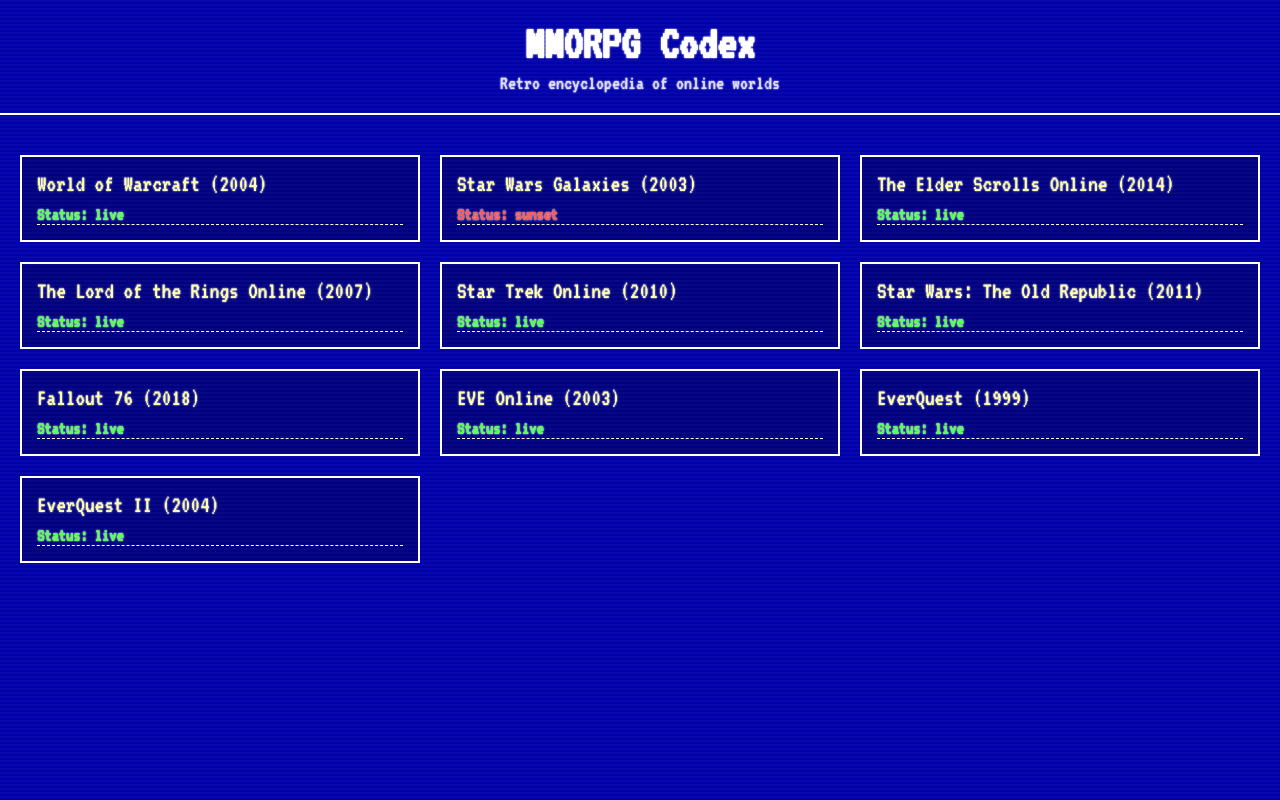
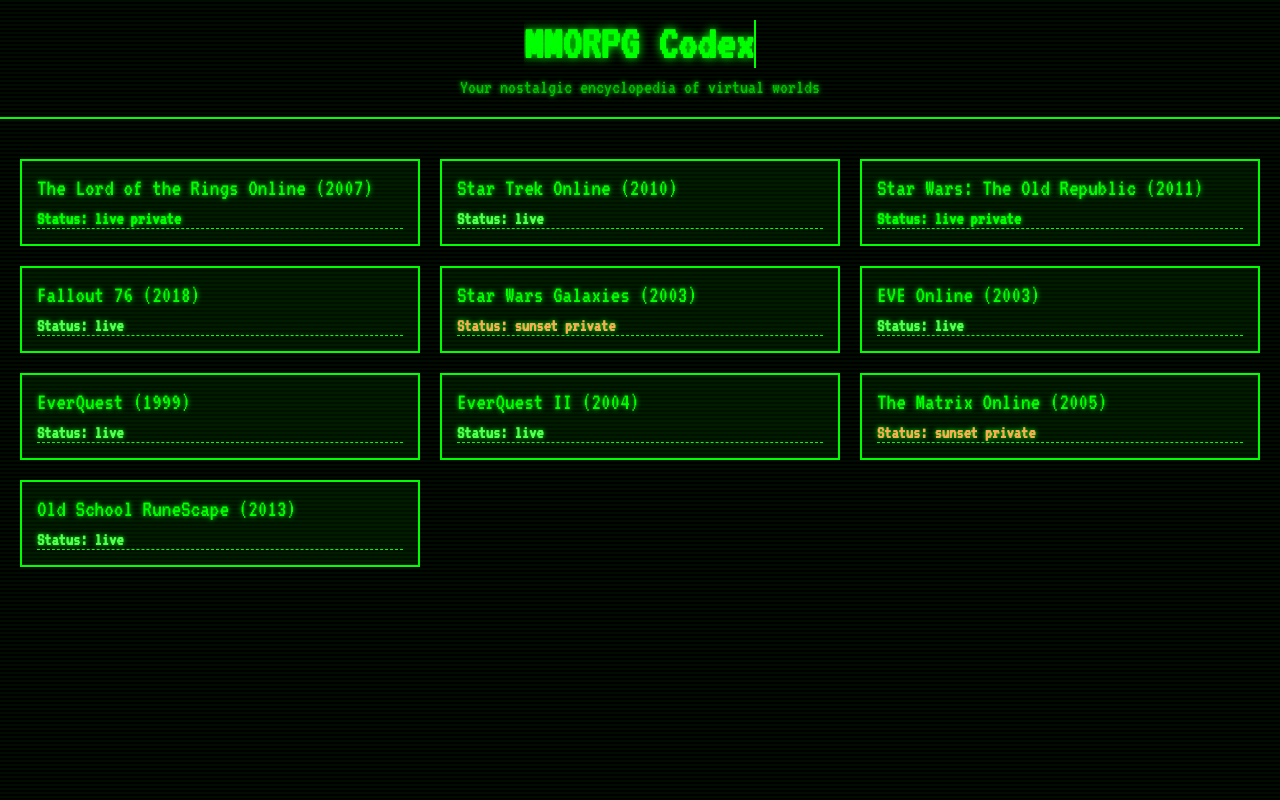
Before and after one commit to 0x695/mmo, a plain HTML site: page index.html in a window 1280 px wide. Drawn offline with Linux system fonts and the light colour scheme.

Commit message:
Add files via upload

```diff
--- a/games.json
+++ b/games.json
@@ -1,170 +1,220 @@
 {
   "games": [
     {
-      "id": "wow",
-      "title": "World of Warcraft",
-      "release_year": 2004,
+      "id": "lotro",
+      "title": "The Lord of the Rings Online",
+      "release_year": 2007,
+      "status": "live_private",
+      "developer": "Turbine / Standing Stone Games",
+      "publisher": "Daybreak Game Company",
+      "official_website": "https://www.lotro.com/",
+      "servers": [
+        {
+          "name": "Arkenstone",
+          "type": "official",
+          "region": "NA",
+          "ruleset": "PvE",
+          "address": "",
+          "population": "High"
+        },
+        {
+          "name": "Evernight",
+          "type": "official",
+          "region": "EU",
+          "ruleset": "PvE",
+          "address": "",
+          "population": "Medium"
+        }
+      ]
+    },
+    {
+      "id": "sto",
+      "title": "Star Trek Online",
+      "release_year": 2010,
       "status": "live",
-      "has_private": true,
-      "official_servers_count": 1,
-      "private_servers_count": 1,
-      "developer": "Blizzard Entertainment",
-      "publisher": "Blizzard Entertainment",
+      "developer": "Cryptic Studios",
+      "publisher": "Perfect World Entertainment",
+      "official_website": "https://www.playstartrekonline.com/",
       "servers": [
-        { "name": "Retail - EU", "type": "official", "region": "EU", "ruleset": "PvE/PvP", "address": "", "population": "high" },
-        { "name": "Warmane - Icecrown", "type": "private", "region": "EU/NA", "ruleset": "PvE/PvP", "address": "logon.warmane.com", "population": "high" }
-      ],
-      "official_website": "https://worldofwarcraft.blizzard.com",
-      "last_updated": "2025-09-04"
+        {
+          "name": "Holodeck",
+          "type": "official",
+          "region": "Global",
+          "ruleset": "PvE/PvP",
+          "address": "",
+          "population": "Medium"
+        }
+      ]
+    },
+    {
+      "id": "swtor",
+      "title": "Star Wars: The Old Republic",
+      "release_year": 2011,
+      "status": "live_private",
+      "developer": "BioWare Austin",
+      "publisher": "Electronic Arts",
+      "official_website": "https://www.swtor.com/",
+      "servers": [
+        {
+          "name": "Star Forge",
+          "type": "official",
+          "region": "NA",
+          "ruleset": "PvE",
+          "address": "",
+          "population": "High"
+        },
+        {
+          "name": "Darth Malgus",
+          "type": "official",
+          "region": "EU",
+          "ruleset": "PvE",
+          "address": "",
+          "population": "Medium"
+        }
+      ]
+    },
+    {
+      "id": "fallout76",
+      "title": "Fallout 76",
+      "release_year": 2018,
+      "status": "live",
+      "developer": "Bethesda Game Studios",
+      "publisher": "Bethesda Softworks",
+      "official_website": "https://fallout.bethesda.net/",
+      "servers": [
+        {
+          "name": "Public Servers",
+          "type": "official",
+          "region": "Global",
+          "ruleset": "PvE/PvP",
+          "address": "",
+          "population": "Medium"
+        }
+      ]
     },
     {
       "id": "swg",
       "title": "Star Wars Galaxies",
       "release_year": 2003,
       "end_year": 2011,
-      "status": "sunset",
-      "has_private": true,
-      "official_servers_count": 0,
-      "private_servers_count": 3,
+      "status": "sunset_private",
       "developer": "Sony Online Entertainment",
       "publisher": "LucasArts",
+      "official_website": "https://en.wikipedia.org/wiki/Star_Wars_Galaxies",
       "servers": [
-        { "name": "SWG Legends", "type": "private", "region": "Global", "ruleset": "PvE/PvP", "address": "login.swglegends.com", "population": "medium" },
-        { "name": "SWGEmu Basilisk", "type": "private", "region": "Global", "ruleset": "PvE/PvP", "address": "login.swgemu.com", "population": "medium" },
-        { "name": "Sentinel CEmu", "type": "private", "region": "Global", "ruleset": "PvE/PvP", "address": "login.cemu-online.com", "population": "low" }
-      ],
-      "official_website": "https://www.swglegends.com",
-      "last_updated": "2025-09-04"
-    },
-    {
-      "id": "eso",
-      "title": "The Elder Scrolls Online",
-      "release_year": 2014,
-      "status": "live",
-      "has_private": false,
-      "official_servers_count": 1,
-      "private_servers_count": 0,
-      "developer": "ZeniMax Online Studios",
-      "publisher": "Bethesda Softworks",
-      "servers": [],
-      "official_website": "https://www.elderscrollsonline.com",
-      "steam_appid": 306130,
-      "last_updated": "2025-09-04"
-    },
-    {
-      "id": "lotro",
-      "title": "The Lord of the Rings Online",
-      "release_year": 2007,
-      "status": "live",
-      "has_private": false,
-      "official_servers_count": 10,
-      "private_servers_count": 0,
-      "developer": "Standing Stone Games",
-      "publisher": "Daybreak Game Company",
-      "servers": [
-        { "name": "Arkenstone", "type": "official", "region": "NA", "ruleset": "PvE", "address": "", "population": "medium" },
-        { "name": "Crickhollow", "type": "official", "region": "NA", "ruleset": "PvE", "address": "", "population": "medium" },
-        { "name": "Landroval", "type": "official", "region": "NA", "ruleset": "Roleplay", "address": "", "population": "low" },
-        { "name": "Brandywine", "type": "official", "region": "NA", "ruleset": "PvE", "address": "", "population": "high" },
-        { "name": "Gladden", "type": "official", "region": "NA", "ruleset": "PvE", "address": "", "population": "medium" },
-        { "name": "Anor", "type": "official", "region": "EU", "ruleset": "Legendary", "address": "", "population": "low" },
-        { "name": "Evernight", "type": "official", "region": "EU", "ruleset": "PvE", "address": "", "population": "medium" },
-        { "name": "Laurelin", "type": "official", "region": "EU", "ruleset": "Roleplay", "address": "", "population": "medium" },
-        { "name": "Sirannon", "type": "official", "region": "EU", "ruleset": "PvE", "address": "", "population": "low" },
-        { "name": "Gwaihir", "type": "official", "region": "EU", "ruleset": "PvE", "address": "", "population": "medium" }
-      ],
-      "official_website": "https://www.lotro.com",
-      "steam_appid": 212500,
-      "last_updated": "2025-09-04"
-    },
-    {
-      "id": "sto",
-      "title": "Star Trek Online",
-      "release_year": 2010,
-      "status": "live",
-      "has_private": false,
-      "official_servers_count": 1,
-      "private_servers_count": 0,
-      "developer": "Cryptic Studios",
-      "publisher": "Perfect World Entertainment",
-      "servers": [],
-      "official_website": "https://www.playstartrekonline.com",
-      "steam_appid": 9900,
-      "last_updated": "2025-09-04"
-    },
-    {
-      "id": "swtor",
-      "title": "Star Wars: The Old Republic",
-      "release_year": 2011,
-      "status": "live",
-      "has_private": false,
-      "official_servers_count": 1,
-      "private_servers_count": 0,
-      "developer": "BioWare Austin",
-      "publisher": "Electronic Arts",
-      "servers": [],
-      "official_website": "https://www.swtor.com",
-      "last_updated": "2025-09-04"
-    },
-    {
-      "id": "fallout76",
-      "title": "Fallout 76",
-      "release_year": 2018,
-      "status": "live",
-      "has_private": false,
-      "official_servers_count": 1,
-      "private_servers_count": 0,
-      "developer": "Bethesda Game Studios",
-      "publisher": "Bethesda Softworks",
-      "servers": [],
-      "official_website": "https://fallout.bethesda.net",
-      "steam_appid": 1151340,
-      "last_updated": "2025-09-04"
+        {
+          "name": "SWGEmu",
+          "type": "private",
+          "region": "Global",
+          "ruleset": "PvE/PvP",
+          "address": "https://www.swgemu.com/",
+          "population": "Medium"
+        },
+        {
+          "name": "SWG Legends",
+          "type": "private",
+          "region": "Global",
+          "ruleset": "PvE/PvP",
+          "address": "https://swglegends.com/",
+          "population": "Medium"
+        }
+      ]
     },
     {
       "id": "eve",
       "title": "EVE Online",
       "release_year": 2003,
       "status": "live",
-      "has_private": false,
-      "official_servers_count": 1,
-      "private_servers_count": 0,
       "developer": "CCP Games",
       "publisher": "CCP Games",
+      "official_website": "https://www.eveonline.com/",
       "servers": [
-        { "name": "Tranquility", "type": "official", "region": "Global", "ruleset": "PvP sandbox", "address": "", "population": "high" }
-      ],
-      "official_website": "https://www.eveonline.com",
-      "steam_appid": 8500,
-      "last_updated": "2025-09-04"
+        {
+          "name": "Tranquility",
+          "type": "official",
+          "region": "Global",
+          "ruleset": "PvP",
+          "address": "",
+          "population": "High"
+        }
+      ]
     },
     {
       "id": "everquest",
       "title": "EverQuest",
       "release_year": 1999,
       "status": "live",
-      "has_private": false,
-      "official_servers_count": 20,
-      "private_servers_count": 0,
-      "developer": "Verant Interactive / SOE",
-      "publisher": "Daybreak Game Company",
-      "servers": [],
-      "official_website": "https://www.everquest.com",
-      "last_updated": "2025-09-04"
+      "developer": "Verant Interactive / Daybreak Game Company",
+      "publisher": "Sony Online Entertainment",
+      "official_website": "https://www.everquest.com/",
+      "servers": [
+        {
+          "name": "Live Servers",
+          "type": "official",
+          "region": "Global",
+          "ruleset": "PvE",
+          "address": "",
+          "population": "Medium"
+        }
+      ]
     },
     {
       "id": "everquest2",
       "title": "EverQuest II",
       "release_year": 2004,
       "status": "live",
-      "has_private": false,
-      "official_servers_count": 10,
-      "private_servers_count": 0,
       "developer": "Sony Online Entertainment",
       "publisher": "Daybreak Game Company",
-      "servers": [],
-      "official_website": "https://www.everquest2.com",
-      "last_updated": "2025-09-04"
+      "official_website": "https://www.everquest2.com/",
+      "servers": [
+        {
+          "name": "Live Servers",
+          "type": "official",
+          "region": "Global",
+          "ruleset": "PvE",
+          "address": "",
+          "population": "Medium"
+        }
+      ]
+    },
+    {
+      "id": "mxo",
+      "title": "The Matrix Online",
+      "release_year": 2005,
+      "end_year": 2009,
+      "status": "sunset_private",
+      "developer": "Monolith Productions",
+      "publisher": "Sony Online Entertainment",
+      "official_website": "https://en.wikipedia.org/wiki/The_Matrix_Online",
+      "servers": [
+        {
+          "name": "MxO Emulator",
+          "type": "private",
+          "region": "Global",
+          "ruleset": "PvE/PvP",
+          "address": "https://mxoemu.info/",
+          "population": "Low"
+        }
+      ]
+    },
+    {
+      "id": "osrs",
+      "title": "Old School RuneScape",
+      "release_year": 2013,
+      "status": "live",
+      "developer": "Jagex",
+      "publisher": "Jagex",
+      "official_website": "https://oldschool.runescape.com/",
+      "servers": [
+        {
+          "name": "Worlds",
+          "type": "official",
+          "region": "Global",
+          "ruleset": "PvE/PvP",
+          "address": "",
+          "population": "High"
+        }
+      ]
     }
   ]
 }
--- a/index.html
+++ b/index.html
@@ -3,19 +3,23 @@
 <head>
   <meta charset="UTF-8">
   <title>MMORPG Codex</title>
+  <!-- Link to external CSS -->
   <link rel="stylesheet" href="style.css">
-  <script defer src="script.js"></script>
-  <!-- Retro Google Font -->
+  <!-- Retro monospace font (VT323 from Google Fonts) -->
   <link href="https://fonts.googleapis.com/css2?family=VT323&display=swap" rel="stylesheet">
 </head>
 <body>
   <header>
-    <h1>MMORPG Codex</h1>
-    <p>Retro encyclopedia of online worlds</p>
+    <!-- Main title with typing + flicker effect -->
+    <h1 class="typing flicker">MMORPG Codex</h1>
+    <!-- Subheading will fade in after typing finishes -->
+    <p class="subheading">Your nostalgic encyclopedia of virtual worlds</p>
   </header>
 
-  <main id="games-container">
-    <!-- JS will populate games here -->
-  </main>
+  <!-- Game cards will be inserted here by script.js -->
+  <div id="games-container"></div>
+
+  <!-- External JS -->
+  <script src="script.js"></script>
 </body>
 </html>
--- a/style.css
+++ b/style.css
@@ -1,34 +1,38 @@
-/* Global Atari blue screen aesthetic */
+/* === GENERAL TERMINAL AESTHETIC === */
 body {
   margin: 0;
-  font-family: 'VT323', monospace;
-  background-color: #0000aa; /* deep Atari blue */
-  color: #ffffff; /* crisp white text */
+  font-family: 'VT323', monospace; /* retro monospace font */
+  background-color: #000000;       /* pure black background */
+  color: #00ff00;                  /* neon green text */
   font-size: 18px;
-  text-shadow: 0 0 2px #fff; /* slight glow effect */
+  text-shadow: 0 0 5px #00ff00;    /* glowing CRT effect */
 }
 
-/* Header */
+/* === HEADER === */
 header {
   text-align: center;
   padding: 20px;
-  border-bottom: 2px solid #ffffff;
+  border-bottom: 2px solid #00ff00;
   margin-bottom: 20px;
 }
 
 header h1 {
   font-size: 48px;
   margin: 0;
-  color: #ffffff;
+  color: #00ff00;
+  text-shadow: 0 0 10px #00ff00;
 }
 
 header p {
   font-size: 20px;
   margin: 5px 0 0 0;
-  color: #ddddff;
+  color: #00cc00;
+  opacity: 0; /* start invisible, fade-in later */
+  animation: fadeIn 2s ease forwards;
+  animation-delay: 3.5s; /* wait until typing effect finishes */
 }
 
-/* Container for cards */
+/* === GAME CONTAINER GRID === */
 #games-container {
   display: grid;
   grid-template-columns: repeat(auto-fit, minmax(320px, 1fr));
@@ -36,82 +40,86 @@
   padding: 20px;
 }
 
-/* Each card looks like an Atari-style window */
+/* === GAME CARDS === */
 .game-card {
-  border: 2px solid #ffffff;
+  border: 2px solid #00ff00;
   padding: 15px;
-  background-color: #000080; /* darker blue inside */
+  background-color: #001100; /* faint green background inside */
   cursor: pointer;
   transition: transform 0.1s, box-shadow 0.2s;
 }
 
 .game-card:hover {
   transform: scale(1.02);
-  box-shadow: 0 0 12px #ffffff;
+  box-shadow: 0 0 12px #00ff00;
 }
 
-/* Title line */
+/* === GAME TITLE === */
 .game-header {
   font-size: 24px;
   margin: 0 0 10px 0;
-  color: #ffffaa; /* retro yellow accent */
+  color: #00ff00;
   display: inline-block;
   position: relative;
 }
 
-/* Blinking cursor effect after each game title */
+/* Blinking underscore cursor after each game title */
 .game-header::after {
   content: "_";
   margin-left: 5px;
-  color: #ffffff;
+  color: #00ff00;
   animation: blink 1s step-start infinite;
 }
 
+/* Blink animation for cursor */
 @keyframes blink {
   50% { opacity: 0; }
 }
 
-/* Status indicator */
+/* === STATUS COLORS === */
 .status {
   font-weight: bold;
+  color: #00ff00;
 }
 
-.status.live { color: #55ff55; }
-.status.sunset { color: #ff5555; }
-.status.sunset_private { color: #ffaa55; }
-.status.legacy { color: #bbbbbb; }
+.status.live { color: #55ff55; }        /* bright green for live games */
+.status.sunset { color: #ff5555; }      /* red for dead with no servers */
+.status.sunset_private { color: #ffaa55; } /* orange for dead but private servers exist */
+.status.legacy { color: #bbbbbb; }      /* grey for legacy/archival */
 
-/* Animated details (slide open/close) */
+/* === SLIDE OPEN/CLOSE DETAILS === */
 .game-details {
   max-height: 0;
   overflow: hidden;
   margin-top: 0;
-  border-top: 1px dashed #ffffff;
+  border-top: 1px dashed #00ff00;
   padding-top: 0;
   transition: max-height 0.4s ease, padding-top 0.4s ease, margin-top 0.4s ease;
 }
 
 .game-details.open {
-  max-height: 500px; /* enough to fit server list */
+  max-height: 500px; /* enough to fit servers */
   margin-top: 10px;
   padding-top: 10px;
 }
 
-/* Inner content spacing */
+/* Inner spacing */
 .game-details div {
   margin-bottom: 5px;
 }
 
-/* Server list */
+/* Server box */
 .server {
   margin-left: 10px;
   padding-left: 10px;
-  border-left: 1px solid #ffffff;
+  border-left: 1px solid #00ff00;
   margin-bottom: 8px;
-  color: #ccccff;
+  color: #00dd00; /* slightly lighter green */
 }
 
-/* Optional retro scanline effect */
+/* === RETRO EFFECTS === */
+
+/* Scanline effect overlay */
 body::before {
   content: "";
   position: fixed;
@@ -120,9 +128,46 @@
   pointer-events: none;
   background: repeating-linear-gradient(
     to bottom,
-    rgba(255,255,255,0.03),
-    rgba(255,255,255,0.03) 2px,
+    rgba(0, 255, 0, 0.05),
+    rgba(0, 255, 0, 0.05) 2px,
     transparent 2px,
     transparent 4px
   );
 }
+
+/* Typing effect for header */
+.typing {
+  display: inline-block;
+  white-space: nowrap;
+  overflow: hidden;
+  border-right: 2px solid #00ff00;
+  animation: typing 3s steps(30, end), blink-cursor 0.8s step-end infinite;
+}
+
+/* Keyframes for typing effect */
+@keyframes typing {
+  from { width: 0 }
+  to { width: 100% }
+}
+
+/* Blinking cursor for typing effect */
+@keyframes blink-cursor {
+  from, to { border-color: transparent }
+  50% { border-color: #00ff00; }
+}
+
+/* Flicker effect after typing */
+.flicker {
+  animation: flicker 1s linear 3s 3; /* flicker after typing ends */
+}
+
+@keyframes flicker {
+  0%, 19%, 21%, 23%, 25%, 54%, 56%, 100% { opacity: 1; }
+  20%, 22%, 24%, 55% { opacity: 0.3; }
+}
+
+/* Fade-in for subheading after typing */
+@keyframes fadeIn {
+  from { opacity: 0; }
+  to { opacity: 1; }
+}
```
Also changed, not shown: script.js (+11 -6 lines).
